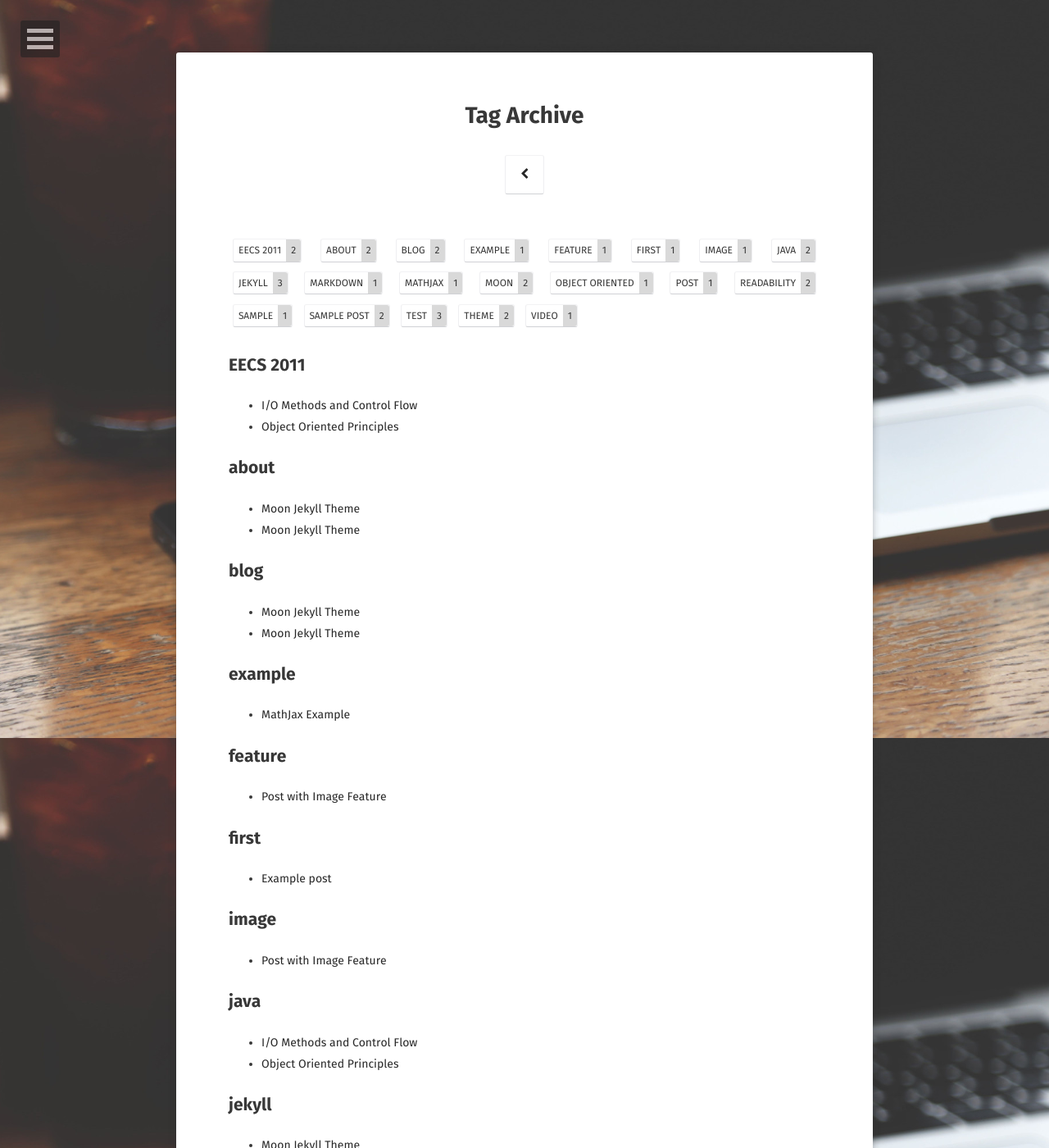
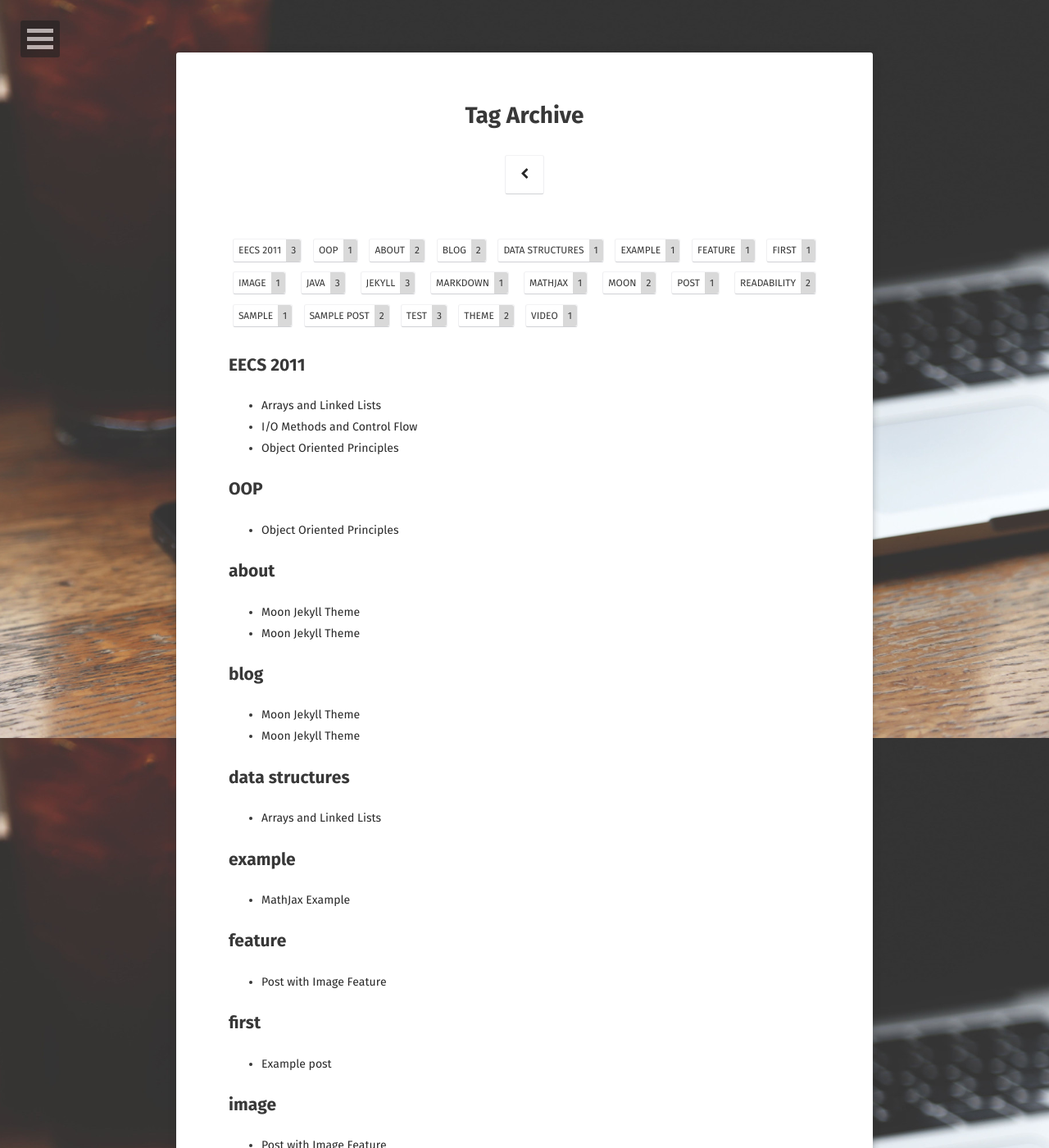
Before and after one commit to MuhammedMujahid/portfolio-blog, a Jekyll site: the page built from tags/index.html, in a window 1280 px wide and 1400 px high. Shown: the whole window at 82% size. Built offline with Jekyll 4.4.1, drawn with Linux system fonts in a browser that asks for light colours; some web fonts are replaced; some of the changed lines change nothing that is shown; some of the changed text lies outside the part shown.

Commit message:
Linked list post

```diff
--- a/_posts/2017/may/2017-05-27-Object-Oriented-Principles.md
+++ b/_posts/2017/may/2017-05-27-Object-Oriented-Principles.md
@@ -6,7 +6,7 @@ excerpt: "Object Oriented Principles"
 tag:
 - java
 - EECS 2011
-- object oriented
+- OOP
 
 comments: false
 ---
--- /dev/null
+++ b/_posts/2017/may/2017-05-28-Arrays-and-Linked-Lists.md
@@ -0,0 +1,26 @@
+---
+layout: post
+title:  "Arrays and Linked Lists"
+date:   2017-05-28
+excerpt: "Arrays and Linked Lists"
+tag:
+- java
+- EECS 2011
+- data structures
+
+comments: false
+---
+## Arrays
+- An array is a collection of elements of the same type
+- Each cell has an index numbered 0, 1, 2 and so forth
+- The length of an array can be using syntax array.length()
+- Elements in arrays can contain primitive types or reference types
+
+## Singly Linked Lists
+- Each node has a **single** link to the next node
+- It does not store a pointer or reference to the previous node
+
+<figure>
+<figcaption>Inserting a Node</figcaption>
+ <a href="http://www.java2novice.com/images/sll_insert_after.png"><img src="http://www.java2novice.com/images/sll_insert_after.png"></a>
+</figure>
```
